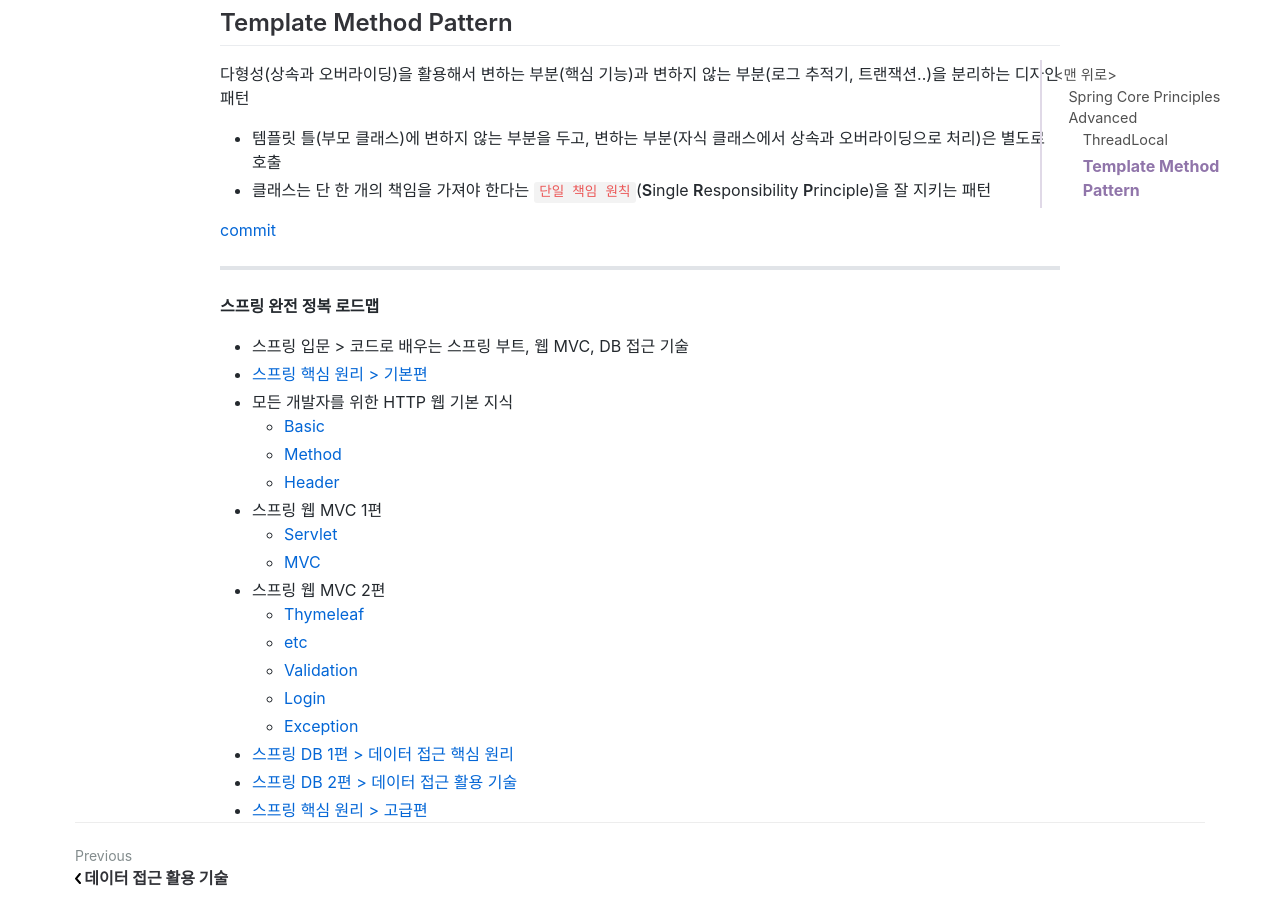
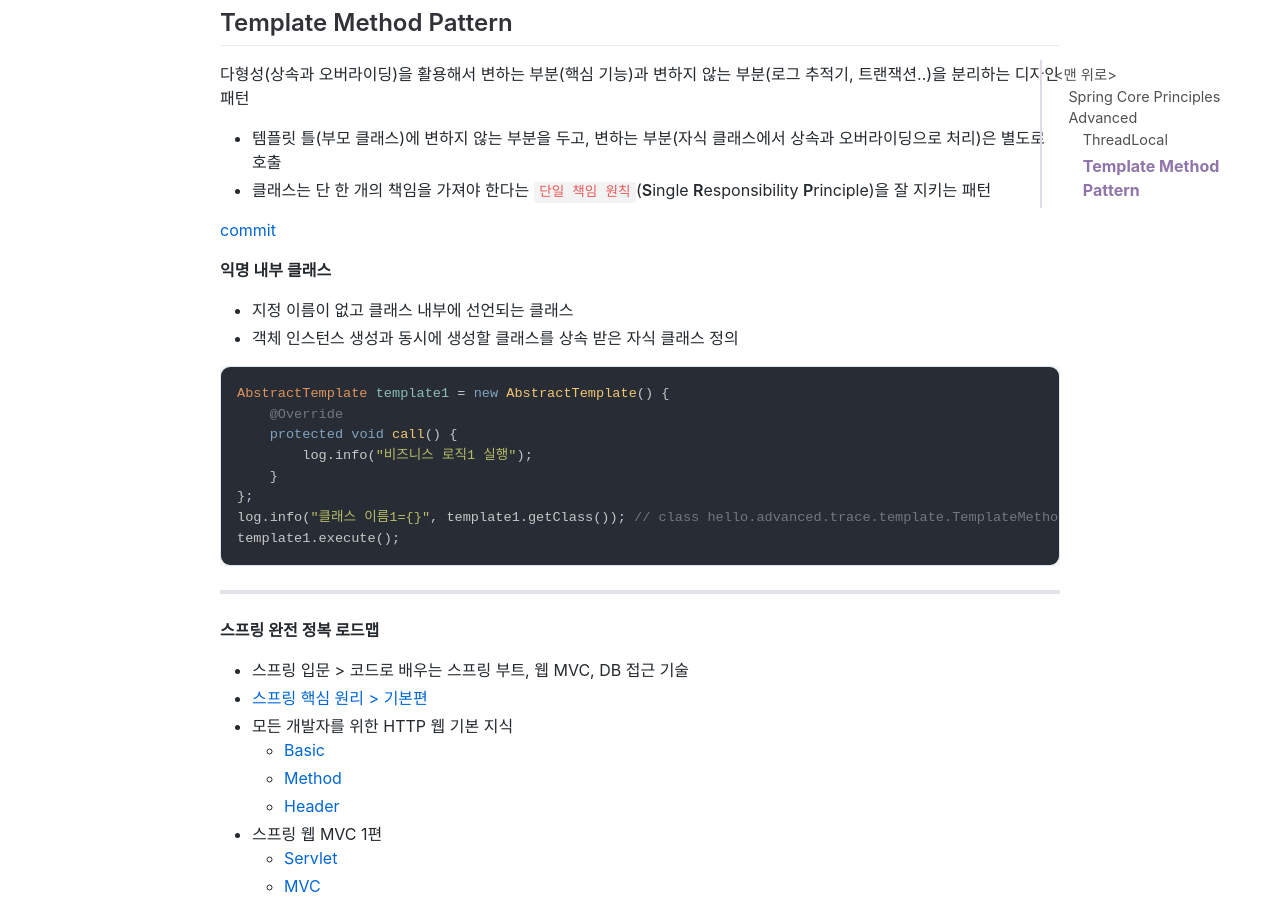
Before and after one commit to jihunparkme/jihunparkme.github.io, a Jekyll site: the page built from _posts/2022-11-20-Spring-Core-Principles-Advanced.md, in a window 1280 px wide and 900 px high, scrolled down 1559 px. Built offline with Jekyll 4.4.1, drawn with Linux system fonts in a browser that asks for light colours; nearby versions of some CDN libraries; comment, search, counter and statistics services are not loaded.

Commit message:
[Template Method Pattern] 익명 내부 클래스 적용

````diff
--- a/_posts/2022-11-20-Spring-Core-Principles-Advanced.md
+++ b/_posts/2022-11-20-Spring-Core-Principles-Advanced.md
@@ -41,6 +41,22 @@ featured-img: spring-core-advanced
 
 [commit](https://github.com/jihunparkme/Inflearn-Spring-Core-Principles-Advanced/commit/54de44c4807c50838552fa6d95d023336ce3ec70)
 
+**익명 내부 클래스**
+
+- 지정 이름이 없고 클래스 내부에 선언되는 클래스
+- 객체 인스턴스 생성과 동시에 생성할 클래스를 상속 받은 자식 클래스 정의
+
+```java
+AbstractTemplate template1 = new AbstractTemplate() {
+    @Override
+    protected void call() {
+        log.info("비즈니스 로직1 실행");
+    }
+};
+log.info("클래스 이름1={}", template1.getClass()); // class hello.advanced.trace.template.TemplateMethodTest$1
+template1.execute();
+```
+
 ---
 
 **스프링 완전 정복 로드맵**
````
